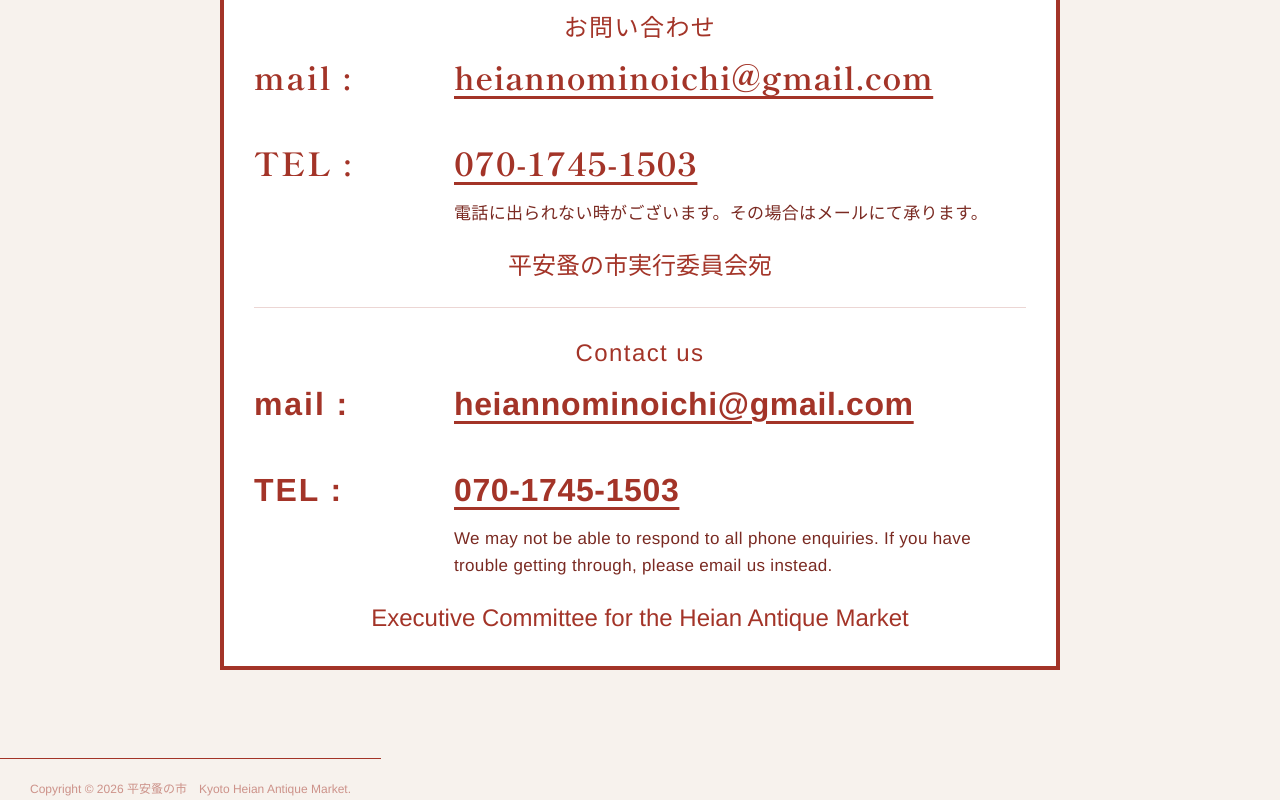
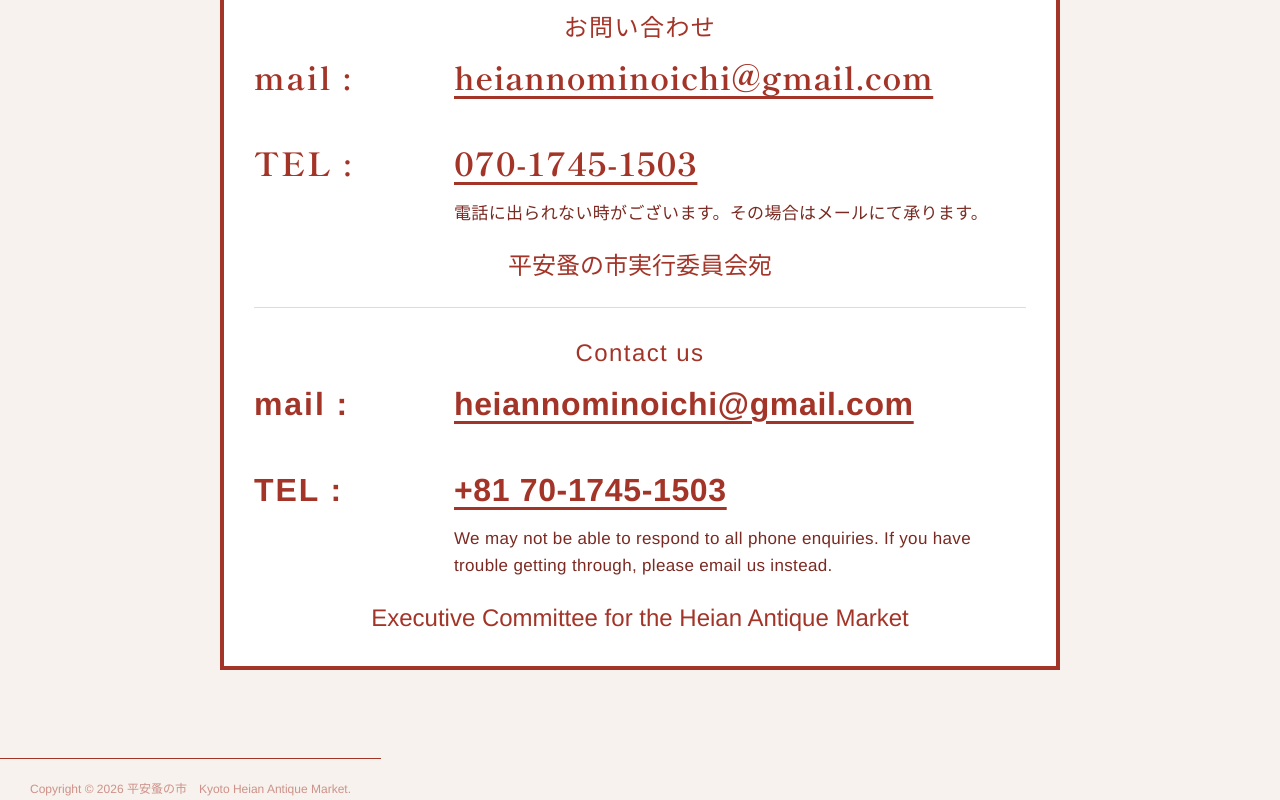
Before and after one commit to chikuichi-bot/heian-nominoichi-site, a plain HTML site: page index.html in a window 1280 px wide. Shown: the part 5455-6255 px from the top of the page. Drawn offline with Linux system fonts and the light colour scheme.

Commit message:
Show the English contact phone number in +81 international format.
Co-authored-by: Cursor <cursoragent@cursor.com>

```diff
--- a/index.html
+++ b/index.html
@@ -209,7 +209,7 @@
                 <div class="home-contact__row">
                   <span class="home-contact__key">TEL</span>
                   <span class="home-contact__val">
-                    <a class="u-lnk-clr" href="tel:07017451503">070-1745-1503</a>
+                    <a class="u-lnk-clr" href="tel:+817017451503">+81 70-1745-1503</a>
                     <span class="home-contact__note">We may not be able to respond to all phone enquiries. If you have trouble getting through, please email us instead.</span>
                   </span>
                 </div>
```
